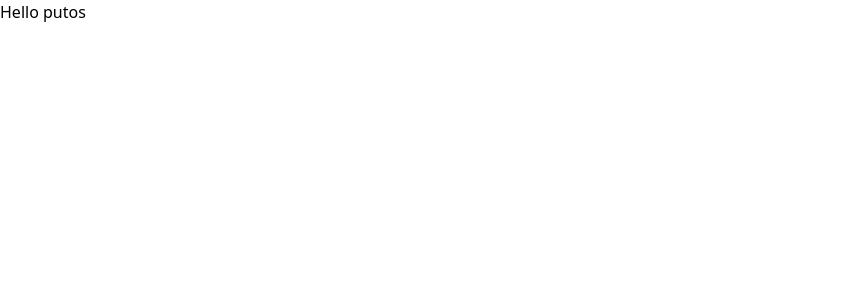
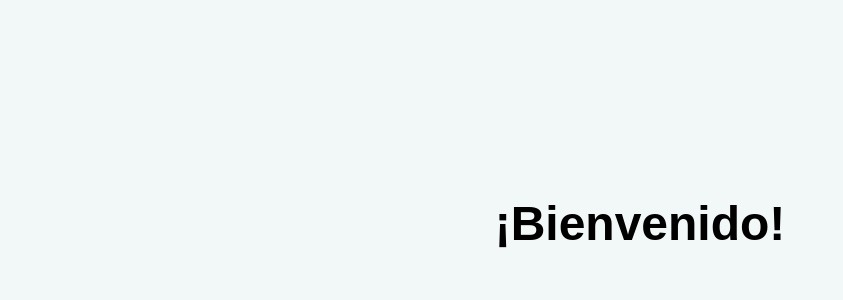
Before and after one commit to alejogarlati/proyectogeneral-frontend, a React (Vite) app: page / in a window 1280 px wide. Shown: the top 300 px of the page, without its empty margins (0-843 px from the left). Built offline with nearby package versions, Linux system fonts and the light colour scheme.

Commit message:
Agrego variables de color (paleta) y cosas varias de prueba

```diff
--- a/src/pages/Home/Home.css
+++ b/src/pages/Home/Home.css
@@ -0,0 +1,21 @@
+:root {
+  --color-bg: #f2f7f8;
+  --color-primary: #28a0bd;
+  --color-secondary: #155565;
+  --color-armony: #bcd6dc;
+}
+
+* {
+  box-sizing: border-box;
+
+  font-family: "Arial", sans-serif;
+  font-weight: 900;
+}
+
+body {
+  background-color: var(--color-bg);
+}
+
+h11 {
+  color: var(--color-primary);
+}
--- a/src/pages/Home/Home.jsx
+++ b/src/pages/Home/Home.jsx
@@ -1,10 +1,15 @@
 import React from 'react'
+import './Home.css'
 
 const Home = () => {
   return (
-    <div>
-      <h1>Hello putos</h1>
-    </div>
+    <body className="bg-gray-200">
+      <div >
+        <section className="container text-center mt-50">
+          <h1 className="text-5xl">¡Bienvenido!</h1>
+        </section>
+      </div>
+    </body>
   )
 }
 
```
